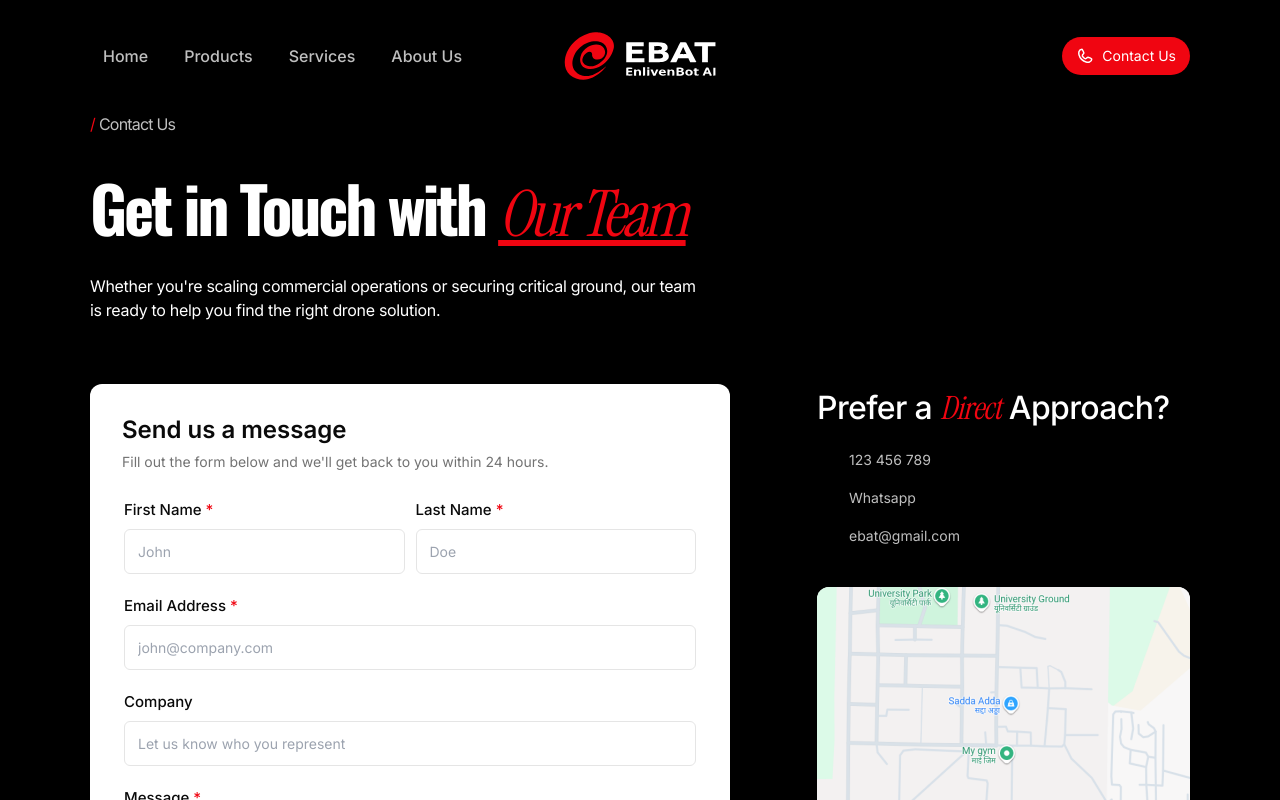
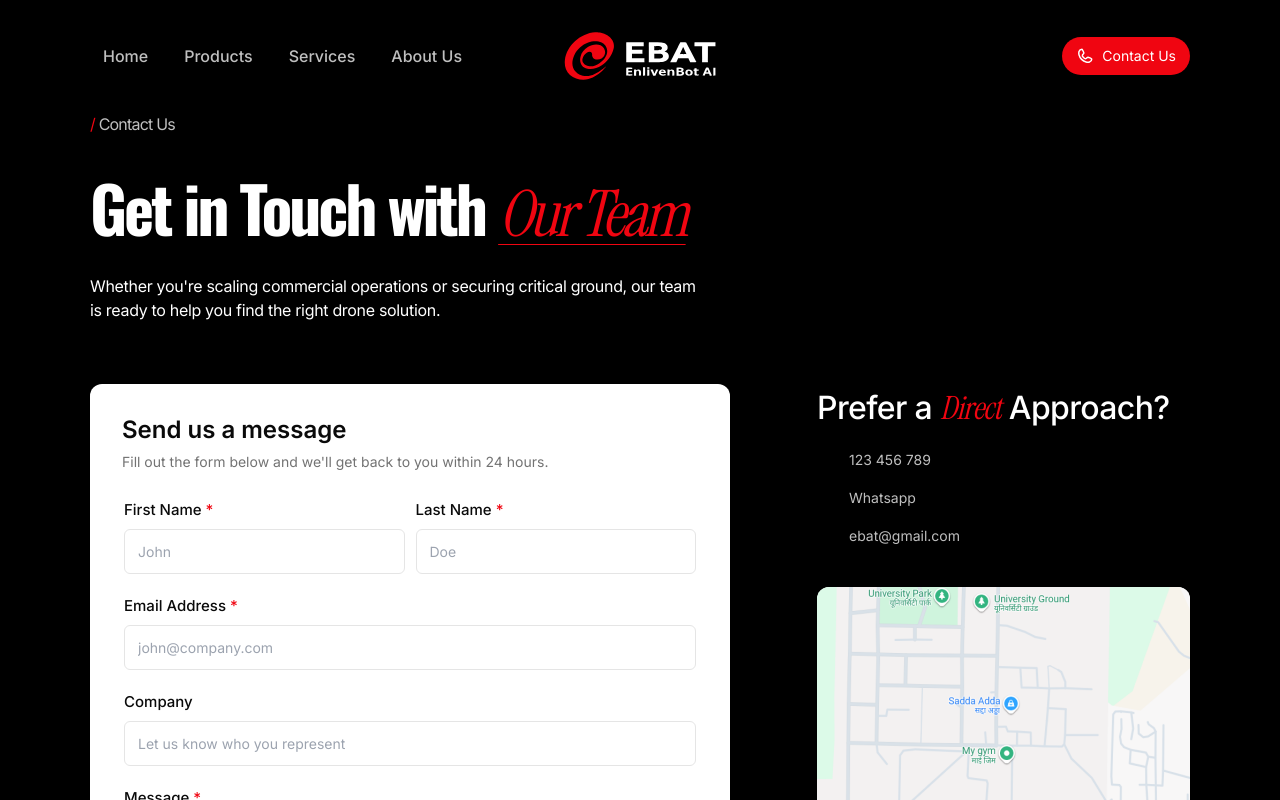
Before and after one commit to Bored008/EBAT, a Next.js app: page /contact in a window 1280 px wide. Shown: the top 800 px of the page. Built offline with nearby package versions, Linux system fonts and the light colour scheme; a web font is replaced by a local one.

Commit message:
style: fix overly bold underline on Our Team and precise gap spacing

```diff
--- a/src/app/contact/page.tsx
+++ b/src/app/contact/page.tsx
@@ -20,11 +20,11 @@ export default function ContactPage() {
 
               {/* Title Container (304:1434) */}
               <div className="flex flex-col gap-[28px] max-w-[613px]">
-                <span className="font-sans font-normal text-[16px] tracking-[-0.05em] text-white/75 flex items-center gap-[4px]">
+                <span className="font-sans font-normal text-[16px] tracking-[-0.05em] text-white/75">
                   <span className="text-[#F00511]">/</span> Contact Us
                 </span>
                 <h1 className="font-heading font-bold text-[48px] md:text-[64px] leading-[1.2] md:leading-[86px] tracking-[-0.05em] text-white">
-                  Get in Touch with <span className="font-accent italic font-normal underline text-[#F00511]">Our Team</span>
+                  Get in Touch with <span className="font-accent italic font-normal underline decoration-[1px] underline-offset-[8px] text-[#F00511]">Our Team</span>
                 </h1>
               </div>
 
```
